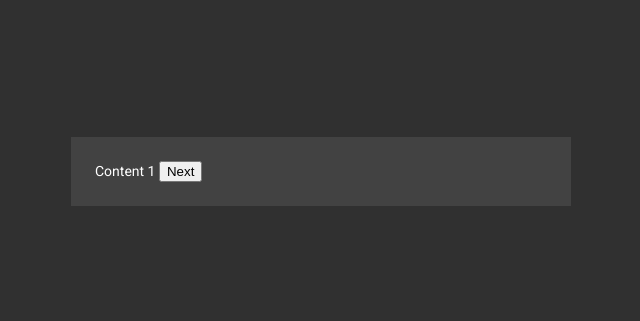
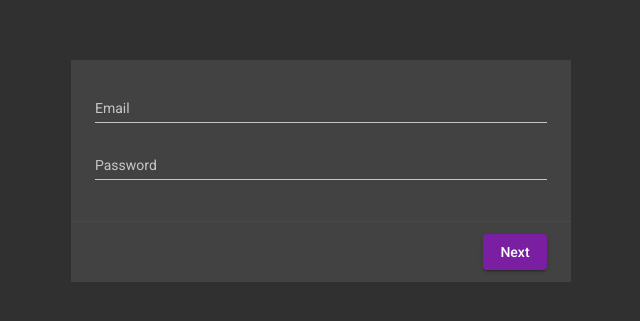
Before and after one commit to alisabrigok/ng-backoffice, an Angular app: page /login in a window 1280 px wide. Shown: the part 229-550 px from the top of the page, without its empty margins (319-959 px from the left). Built offline with nearby package versions, Linux system fonts and the light colour scheme.

Commit message:
Add initial login layout

```diff
--- a/src/app/views/login/login.component.html
+++ b/src/app/views/login/login.component.html
@@ -1,9 +1,30 @@
-<mat-horizontal-stepper>
-  <mat-step>
-    Content 1
-    <button mat-button matStepperNext>Next</button>
-  </mat-step>
-  <mat-step>
-    Content 2
-  </mat-step>
-</mat-horizontal-stepper>
+<form class="form">
+  <mat-horizontal-stepper #stepper>
+    <mat-step>
+      <mat-form-field class="field">
+        <mat-label>Email</mat-label>
+        <input matInput placeholder="Email" />
+      </mat-form-field>
+      <mat-form-field class="field">
+        <mat-label>Password</mat-label>
+        <input matInput placeholder="Password" type="password" />
+      </mat-form-field>
+    </mat-step>
+    <mat-step>
+      <mat-form-field class="field">
+        <mat-label>Security Code</mat-label>
+        <input matInput placeholder="Security Code" />
+      </mat-form-field>
+    </mat-step>
+  </mat-horizontal-stepper>
+  <mat-divider></mat-divider>
+  <div class="btn-container">
+    <button
+      mat-raised-button
+      color="primary"
+      (click)="proceed($event, stepper)"
+    >
+      Next
+    </button>
+  </div>
+</form>
--- a/src/app/views/login/login.component.scss
+++ b/src/app/views/login/login.component.scss
@@ -5,3 +5,19 @@
 ::ng-deep .stepper .mat-horizontal-content-container {
   padding-top: 24px;
 }
+
+.form {
+  width: 100%;
+}
+
+.field {
+  width: 100%;
+}
+
+.btn-container {
+  display: flex;
+  justify-content: flex-end;
+  width: 100%;
+  padding: 12px 24px;
+  background-color: #424242;
+}
--- a/src/app/views/login/login.component.ts
+++ b/src/app/views/login/login.component.ts
@@ -1,4 +1,5 @@
 import { Component, OnInit } from '@angular/core';
+import { MatStepper } from '@angular/material/stepper';
 
 @Component({
   selector: 'app-login',
@@ -9,4 +10,9 @@ export class Login implements OnInit {
   constructor() {}
 
   ngOnInit(): void {}
+
+  proceed(event: MouseEvent, stepper: MatStepper): void {
+    event.preventDefault();
+    stepper.next();
+  }
 }
--- a/src/styles.scss
+++ b/src/styles.scss
@@ -1,4 +1,19 @@
 /* You can add global styles to this file, and also import other style files */
 
-html, body { height: 100%; }
-body { margin: 0; font-family: Roboto, "Helvetica Neue", sans-serif; }
+*,
+*::before,
+*::after {
+  margin: 0;
+  padding: 0;
+  box-sizing: inherit;
+}
+
+html {
+  height: 100%;
+}
+
+body {
+  height: 100%;
+  box-sizing: border-box;
+  font-family: Roboto, "Helvetica Neue", sans-serif;
+}
```
Also changed, not shown: src/app/views/login/login.module.ts (+11 -1 lines).
